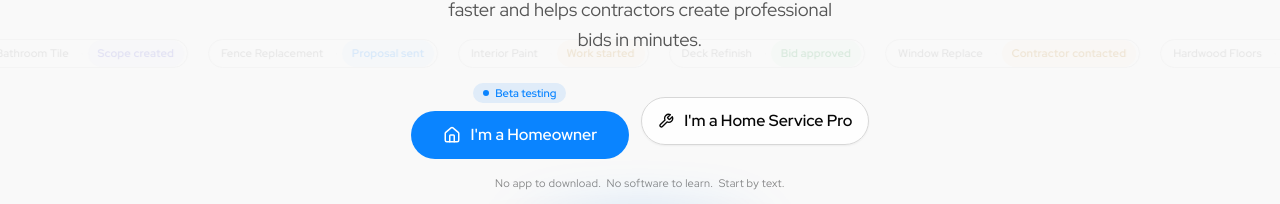
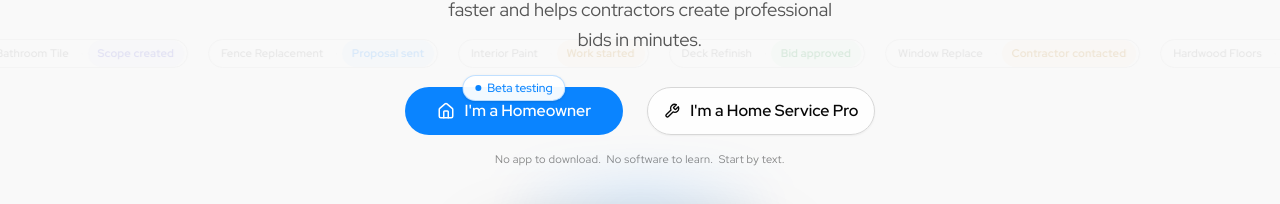
Before and after one commit to tbrownre/v0-home-bids-functional-revision, a Next.js app: page / in a window 1280 px wide. Shown: the part 265-469 px from the top of the page. Built offline with nearby package versions, Linux system fonts and the light colour scheme; no server answers.

Commit message:
feat: update CTA button layout and styling for GatewayLanding component
Co-authored-by: tbrownre <218836498+tbrownre@users.noreply.github.com>

```diff
--- a/components/gateway-landing.tsx
+++ b/components/gateway-landing.tsx
@@ -326,9 +326,9 @@ export function GatewayLanding() {
           </p>
 
           {/* CTA buttons */}
-          <div className="mt-7 flex flex-col gap-3 sm:flex-row sm:items-center sm:justify-center">
-            <div className="flex flex-col items-center gap-2">
-              <span className="inline-flex items-center gap-1.5 rounded-full bg-[#0A84FF]/10 px-2.5 py-0.5 text-[11px] font-semibold text-[#0A84FF]">
+          <div className="mt-8 flex flex-col items-center justify-center gap-4 sm:flex-row sm:gap-6">
+            <div className="relative">
+              <span className="pointer-events-none absolute -top-3 left-1/2 z-10 inline-flex -translate-x-1/2 items-center gap-1.5 whitespace-nowrap rounded-full border border-[#0A84FF]/25 bg-white/95 px-3 py-1 text-xs font-medium text-[#0A84FF] shadow-sm">
                 <span className="h-1.5 w-1.5 rounded-full bg-[#0A84FF]" aria-hidden="true" />
                 Beta testing
               </span>
```
